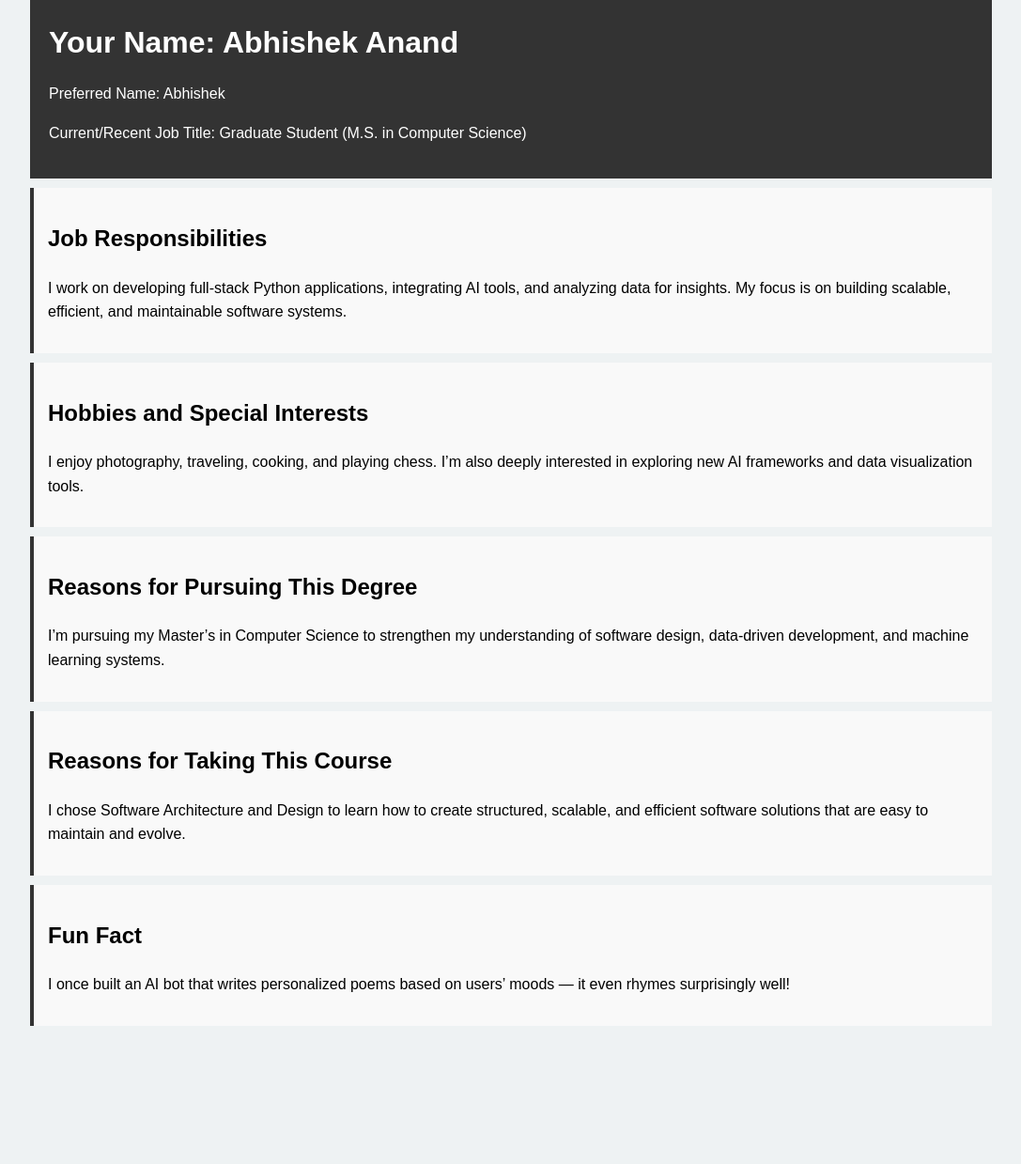
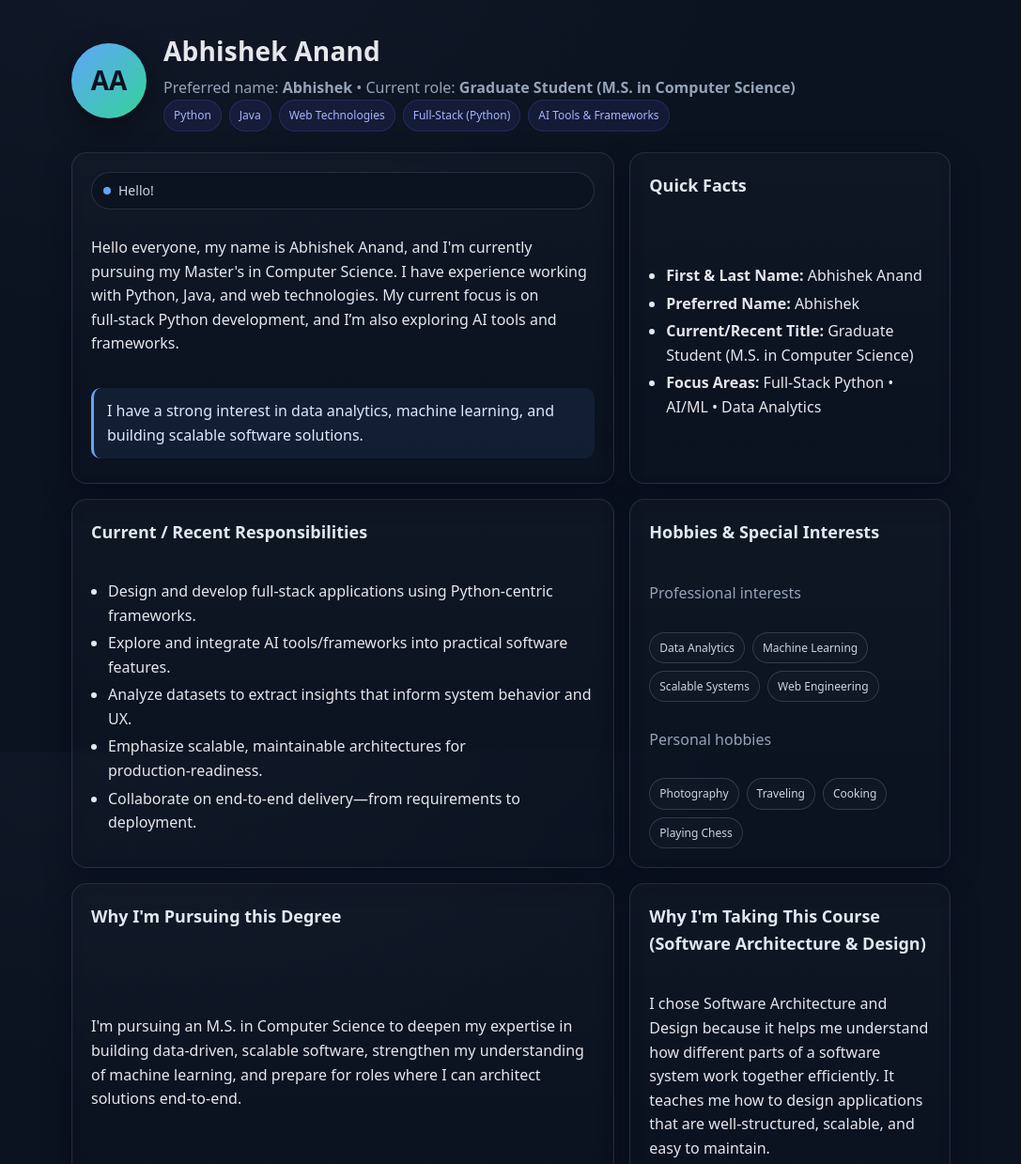
Before and after one commit to abhishekraj2028/me, a plain HTML site: page index.html in a window 1280 px wide. Shown: the top 1239 px of the page at 94% size, without its empty margins (96-1183 px from the left). Before the commit the page ends 1092 px from the top, so only its background shows below. Drawn offline with Linux system fonts and the light colour scheme.

Commit message:
Revamp index.html with modern styling and structure

```diff
--- a/index.html
+++ b/index.html
@@ -1,68 +1,171 @@
 <!DOCTYPE html>
-<html>
+<html lang="en">
 <head>
-    <title>About Me - Abhishek Anand</title>
+  <meta charset="UTF-8" />
+  <meta name="viewport" content="width=device-width, initial-scale=1" />
+  <title>Abhishek Anand — Introduction</title>
   <style>
-        body {
-            font-family: Arial, sans-serif;
-            background-color: #eef2f3;
-            margin: 0;
-            padding: 0;
-            line-height: 1.6;
+    :root{
+      --bg: #0b1220;
+      --panel: #0f172a;
+      --ink: #e5e7eb;
+      --muted: #94a3b8;
+      --accent: #60a5fa;
+      --accent-2: #34d399;
+      --ring: rgba(96,165,250,.35);
+      --card: #111827;
     }
-        .container {
-            width: 80%;
-            margin: auto;
-            overflow: hidden;
+    *{box-sizing:border-box}
+    html,body{height:100%}
+    body{
+      margin:0; font-family: ui-sans-serif, system-ui, -apple-system, Segoe UI, Roboto, Helvetica, Arial, "Apple Color Emoji","Segoe UI Emoji";
+      background: radial-gradient(1200px 800px at 20% -10%, #111827 0%, var(--bg) 55%);
+      color:var(--ink);
+      line-height:1.6;
     }
-        header {
-            background: #333;
-            color: #fff;
-            padding: 20px;
+    .container{max-width:1000px;margin:0 auto;padding:32px}
+    header{
+      display:grid;grid-template-columns:80px 1fr;gap:18px;align-items:center;margin-bottom:22px
     }
-        header h1 {
-            margin: 0;
+    .avatar{
+      width:80px;height:80px;border-radius:50%;
+      background:linear-gradient(135deg,var(--accent),var(--accent-2));
+      display:grid;place-items:center;color:#0b1220;font-weight:800;font-size:28px;
+      box-shadow:0 10px 30px rgba(0,0,0,.35);
     }
-        section {
-            background: #f9f9f9;
-            margin-top: 10px;
-            padding: 15px;
-            border-left: 4px solid #333;
+    .title h1{margin:0;font-size:28px;letter-spacing:.2px}
+    .title p{margin:4px 0 0;color:var(--muted)}
+
+    .grid{display:grid;gap:16px}
+    @media (min-width: 780px){ .grid{grid-template-columns:2.2fr 1.3fr} }
+
+    .card{
+      background:linear-gradient(180deg, rgba(255,255,255,.02), rgba(255,255,255,.00));
+      border:1px solid rgba(148,163,184,.18);
+      border-radius:16px; padding:20px; backdrop-filter: blur(6px);
+      box-shadow: 0 10px 30px rgba(2, 6, 23, .35), inset 0 0 0 1px rgba(255,255,255,.01);
     }
+    .card h2{margin:0 0 10px;font-size:18px;color:#e2e8f0}
+    .pill{display:inline-flex;align-items:center;gap:8px;background:#0b1220;border:1px solid rgba(148,163,184,.2);border-radius:999px;padding:8px 12px;font-size:14px;color:#cbd5e1}
+    .pill .dot{width:8px;height:8px;border-radius:999px;background:var(--accent)}
+
+    .section{display:grid;gap:12px}
+    ul.list{margin:0;padding-left:18px}
+    ul.list li{margin:4px 0}
+
+    .callout{
+      border-left:3px solid var(--accent);
+      padding:12px 14px;margin:6px 0;border-radius:10px;background:rgba(96,165,250,.08);color:#dbeafe
+    }
+
+    .footer{margin-top:22px;color:var(--muted);font-size:14px;text-align:center}
+
+    a,button,[tabindex] { outline: none; }
+    a:focus-visible, button:focus-visible, [tabindex]:focus-visible{ box-shadow:0 0 0 3px var(--ring); border-radius:10px }
+
+    .tags{display:flex;flex-wrap:wrap;gap:8px}
+    .tag{border:1px solid rgba(148,163,184,.25);padding:6px 10px;border-radius:999px;font-size:12px;color:#cbd5e1;background:rgba(255,255,255,.02)}
+
+    .badges{display:flex;gap:8px;flex-wrap:wrap}
+    .badge{font-size:12px;color:#a5b4fc;background:rgba(99,102,241,.1);border:1px solid rgba(99,102,241,.2);padding:6px 10px;border-radius:999px}
+
+    .muted{color:var(--muted)}
   </style>
 </head>
 <body>
   <div class="container">
     <header>
-            <h1>Your Name: Abhishek Anand</h1>
-            <p>Preferred Name: Abhishek</p>
-            <p>Current/Recent Job Title: Graduate Student (M.S. in Computer Science)</p>
+      <div class="avatar" aria-hidden="true">AA</div>
+      <div class="title">
+        <h1>Abhishek Anand</h1>
+        <p>Preferred name: <strong>Abhishek</strong> • Current role: <strong>Graduate Student (M.S. in Computer Science)</strong></p>
+        <div class="badges" aria-label="skills">
+          <span class="badge">Python</span>
+          <span class="badge">Java</span>
+          <span class="badge">Web Technologies</span>
+          <span class="badge">Full‑Stack (Python)</span>
+          <span class="badge">AI Tools & Frameworks</span>
+        </div>
+      </div>
     </header>
 
-        <section>
-            <h2>Job Responsibilities</h2>
-            <p>I work on developing full-stack Python applications, integrating AI tools, and analyzing data for insights. My focus is on building scalable, efficient, and maintainable software systems.</p>
+    <div class="grid">
+      <section class="card section" aria-labelledby="about">
+        <span class="pill" id="about"><span class="dot"></span> Hello!</span>
+        <p>
+          Hello everyone, my name is Abhishek Anand, and I'm currently pursuing my Master's in Computer Science. I have experience working with Python, Java, and web technologies. My current focus is on full‑stack Python development, and I’m also exploring AI tools and frameworks.
+        </p>
+        <div class="callout">
+          I have a strong interest in data analytics, machine learning, and building scalable software solutions.
+        </div>
       </section>
 
-        <section>
-            <h2>Hobbies and Special Interests</h2>
-            <p>I enjoy photography, traveling, cooking, and playing chess. I’m also deeply interested in exploring new AI frameworks and data visualization tools.</p>
+      <aside class="card section" aria-labelledby="quickfacts">
+        <h2 id="quickfacts">Quick Facts</h2>
+        <ul class="list">
+          <li><strong>First & Last Name:</strong> Abhishek Anand</li>
+          <li><strong>Preferred Name:</strong> Abhishek</li>
+          <li><strong>Current/Recent Title:</strong> Graduate Student (M.S. in Computer Science)</li>
+          <li><strong>Focus Areas:</strong> Full‑Stack Python • AI/ML • Data Analytics</li>
+        </ul>
+      </aside>
+
+      <section class="card section" aria-labelledby="responsibilities">
+        <h2 id="responsibilities">Current / Recent Responsibilities</h2>
+        <ul class="list">
+          <li>Design and develop full‑stack applications using Python‑centric frameworks.</li>
+          <li>Explore and integrate AI tools/frameworks into practical software features.</li>
+          <li>Analyze datasets to extract insights that inform system behavior and UX.</li>
+          <li>Emphasize scalable, maintainable architectures for production‑readiness.</li>
+          <li>Collaborate on end‑to‑end delivery—from requirements to deployment.</li>
+        </ul>
       </section>
 
-        <section>
-            <h2>Reasons for Pursuing This Degree</h2>
-            <p>I’m pursuing my Master’s in Computer Science to strengthen my understanding of software design, data-driven development, and machine learning systems.</p>
+      <section class="card section" aria-labelledby="hobbies">
+        <h2 id="hobbies">Hobbies & Special Interests</h2>
+        <p class="muted">Professional interests</p>
+        <div class="tags">
+          <span class="tag">Data Analytics</span>
+          <span class="tag">Machine Learning</span>
+          <span class="tag">Scalable Systems</span>
+          <span class="tag">Web Engineering</span>
+        </div>
+        <p class="muted">Personal hobbies</p>
+        <div class="tags">
+          <span class="tag">Photography</span>
+          <span class="tag">Traveling</span>
+          <span class="tag">Cooking</span>
+          <span class="tag">Playing Chess</span>
+        </div>
       </section>
 
-        <section>
-            <h2>Reasons for Taking This Course</h2>
-            <p>I chose Software Architecture and Design to learn how to create structured, scalable, and efficient software solutions that are easy to maintain and evolve.</p>
+      <section class="card section" aria-labelledby="degree">
+        <h2 id="degree">Why I'm Pursuing this Degree</h2>
+        <p>
+          I'm pursuing an M.S. in Computer Science to deepen my expertise in building data‑driven, scalable software, strengthen my understanding of machine learning, and prepare for roles where I can architect solutions end‑to‑end.
+        </p>
       </section>
 
-        <section>
-            <h2>Fun Fact</h2>
-            <p>I once built an AI bot that writes personalized poems based on users’ moods — it even rhymes surprisingly well!</p>
+      <section class="card section" aria-labelledby="course">
+        <h2 id="course">Why I'm Taking This Course (Software Architecture & Design)</h2>
+        <p>
+          I chose Software Architecture and Design because it helps me understand how different parts of a software system work together efficiently. It teaches me how to design applications that are well‑structured, scalable, and easy to maintain.
+        </p>
+      </section>
+
+      <section class="card section" aria-labelledby="funfact">
+        <h2 id="funfact">Fun Fact</h2>
+        <p>
+          I once built a small AI bot that could write personalized poems based on the user’s mood—it even rhymed surprisingly well! That project got me interested in natural language processing and creative AI applications.
+        </p>
       </section>
     </div>
+
+    <p class="footer">© <span id="year"></span> Abhishek Anand • Built with semantic HTML & modern CSS</p>
+  </div>
+
+  <script>
+    document.getElementById('year').textContent = new Date().getFullYear();
+  </script>
 </body>
 </html>
```
Lines whose indentation alone changed are shown as unchanged.
